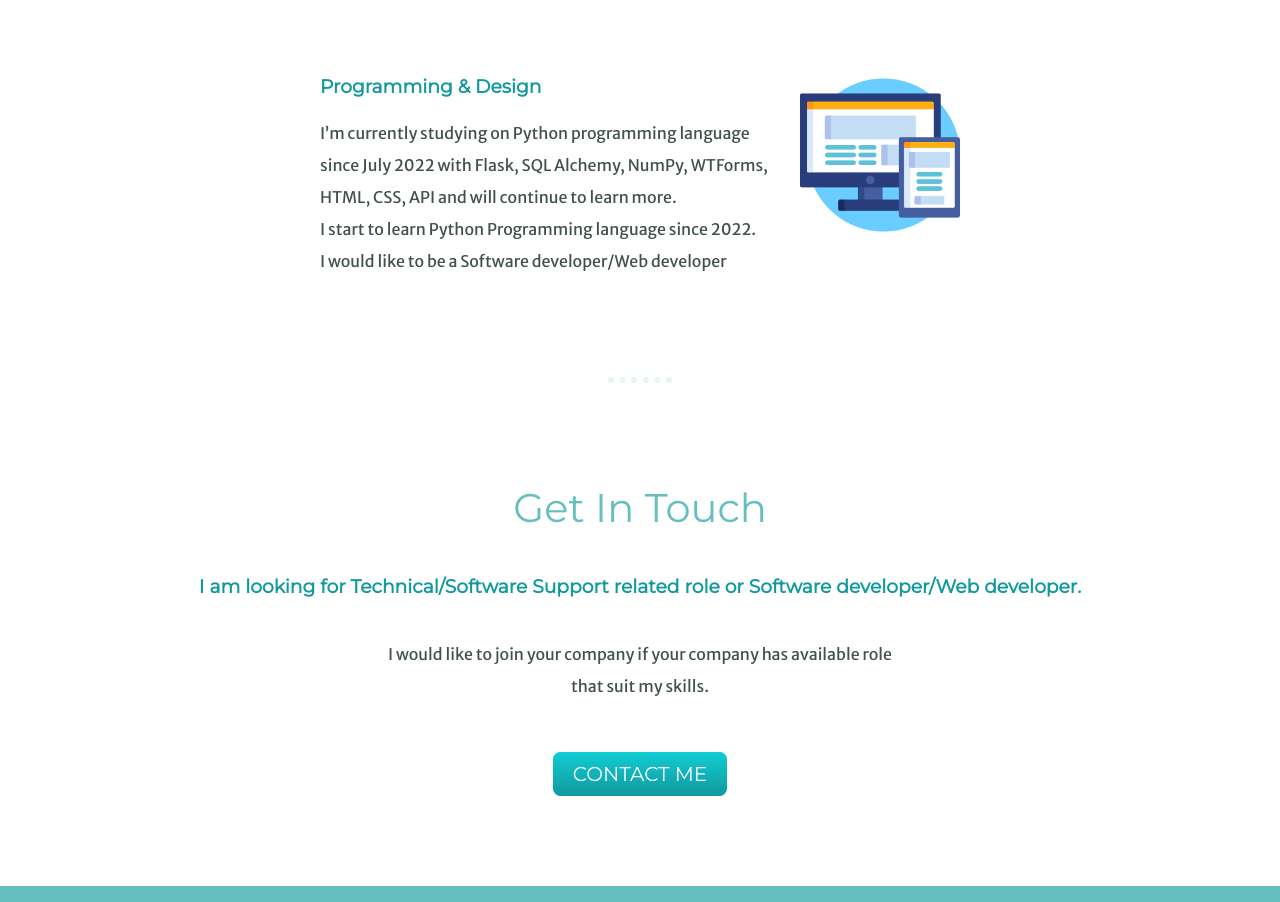
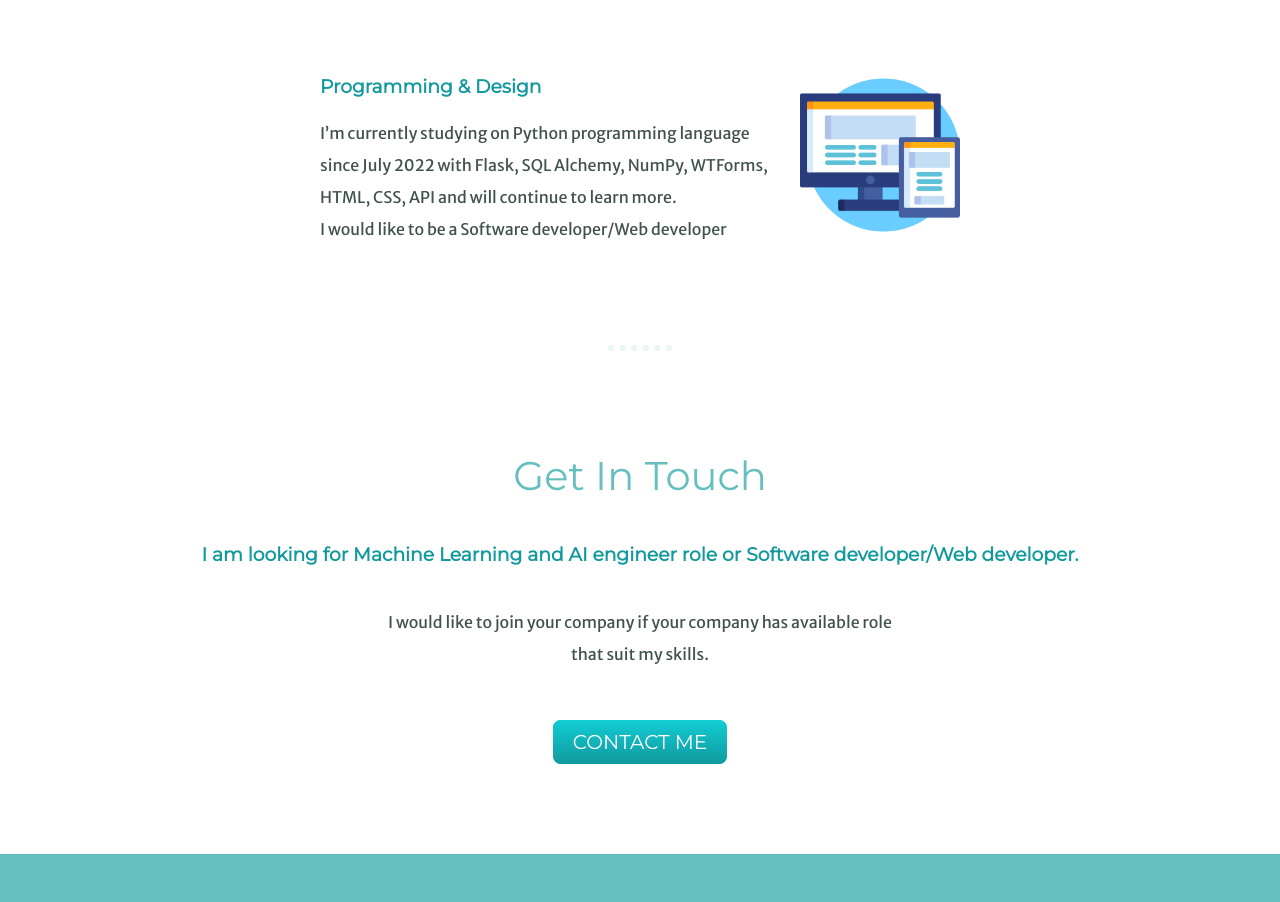
Before and after one commit to KenixKong/KeniCV, a plain HTML site: page index.html in a window 1280 px wide. Shown: the part 2152-3054 px from the top of the page. Drawn offline with Linux system fonts and the light colour scheme.

Commit message:
update skill

```diff
--- a/index.html
+++ b/index.html
@@ -49,14 +49,14 @@
         <div class="skill-row">
           <img class="responsive-img" src="images/responsive.png" alt="responsive-img">
           <h3>Programming & Design</h3>
-            <p>I’m currently studying on Python programming language since July 2022 with Flask, SQL Alchemy, NumPy, WTForms, HTML, CSS, API and will continue to learn more.<br> I start to learn Python Programming language since 2022.
+            <p>I’m currently studying on Python programming language since July 2022 with Flask, SQL Alchemy, NumPy, WTForms, HTML, CSS, API and will continue to learn more.
                 <br>I would like to be a Software developer/Web developer</p>
     </div>
   </div>
   <hr>
       <div class="contact-me">
         <h2>Get In Touch</h2>
-        <h3>I am looking for Technical/Software Support related role or Software developer/Web developer.</h3>
+        <h3>I am looking for Machine Learning and AI engineer role or Software developer/Web developer.</h3>
           <p class="contact">I would like to join your company if your company has available role that suit my skills.</p>
         <a class="btn" href="mailto:kenix23kong@gmail.com">CONTACT ME</a>
       </div>
```
